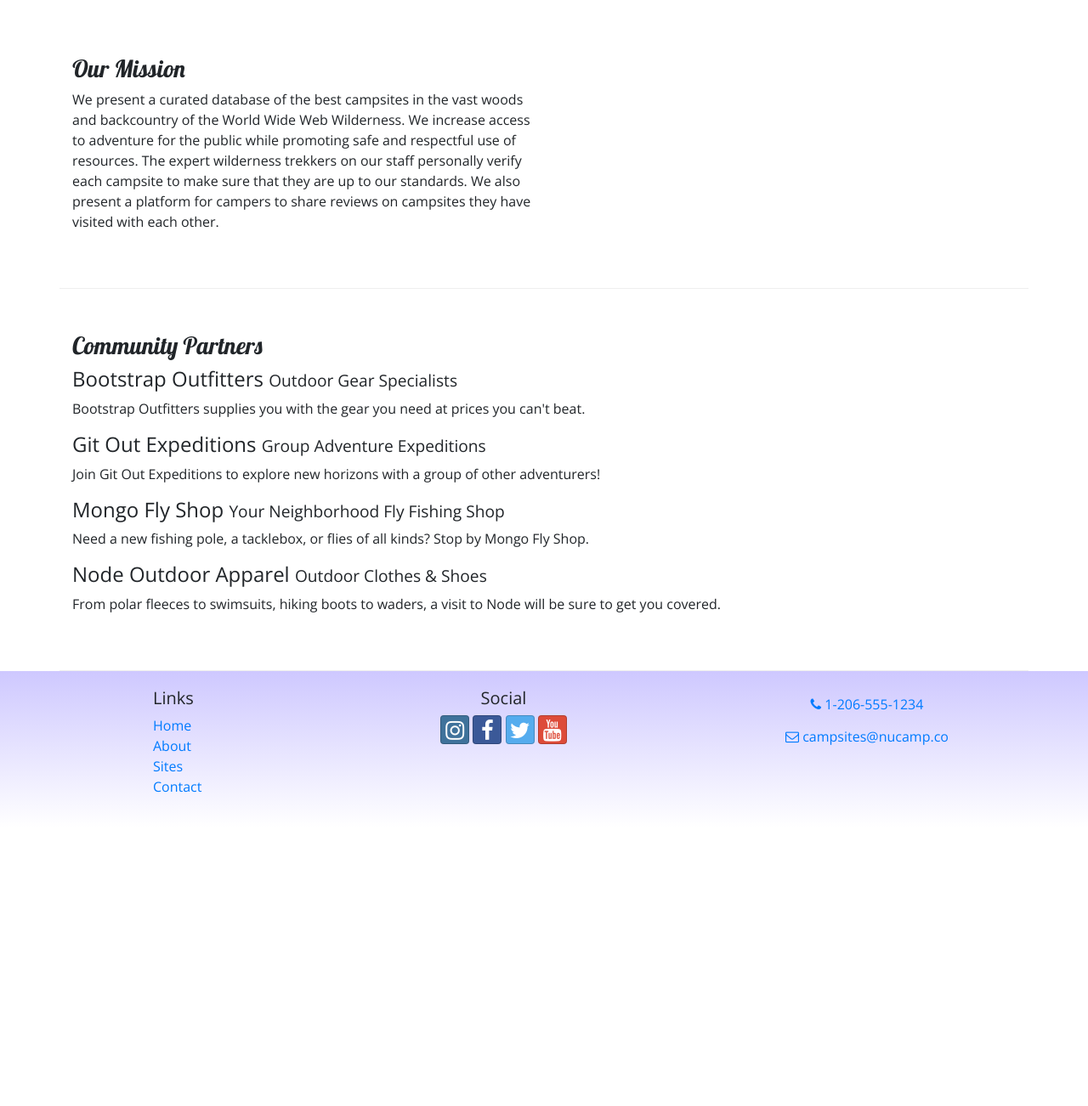
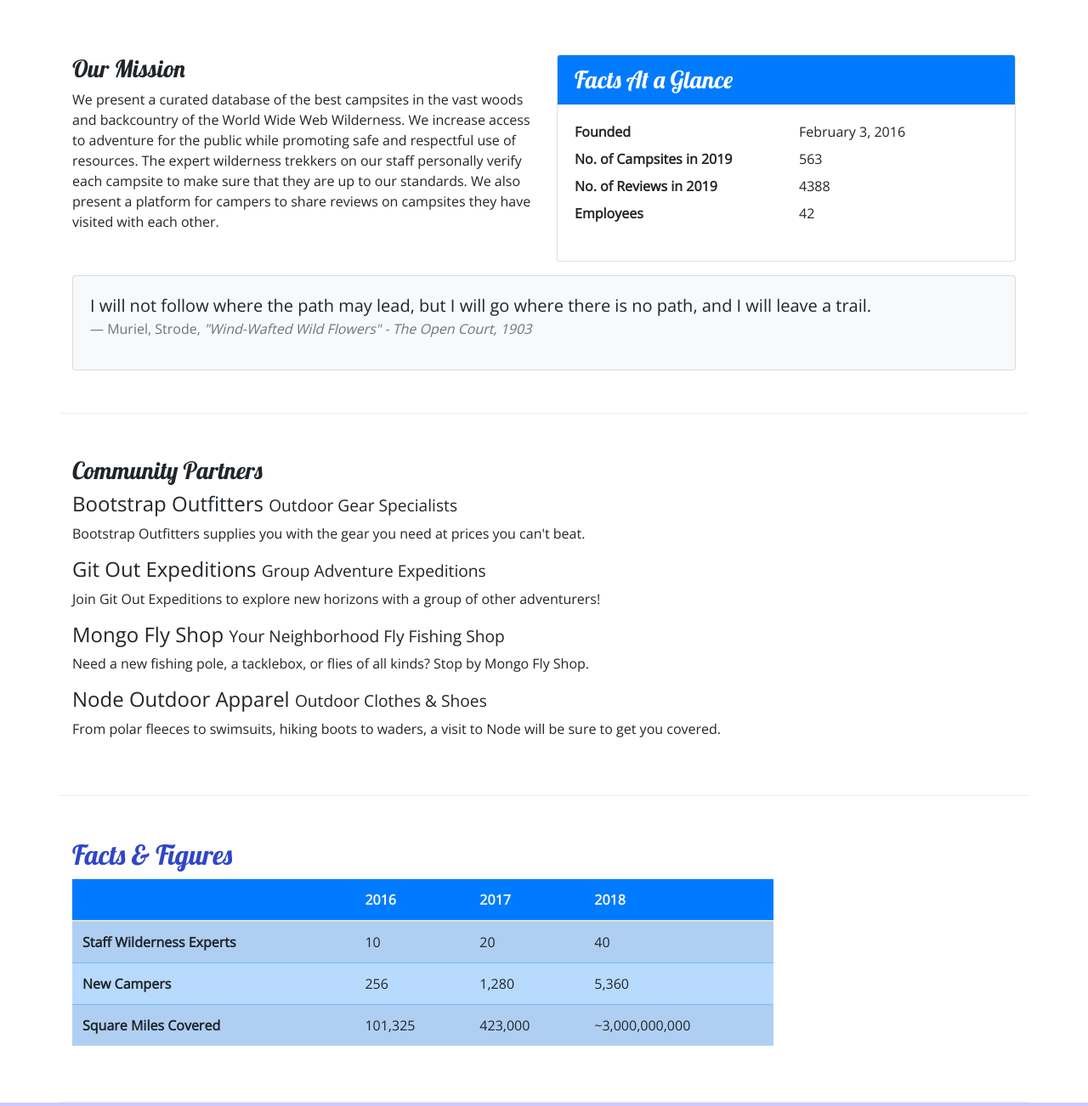
Before and after one commit to sahussain110/nucampsite-bootstrap, a website: page aboutus.html in a window 1280 px wide. Shown: the part 340-1642 px from the top of the page at 85% size. Before the commit the page ends 1314 px from the top, so only its background shows below. Drawn offline with nearby package versions, Linux system fonts and the light colour scheme.

Commit message:
Tables and Cards

```diff
--- a/aboutus.html
+++ b/aboutus.html
@@ -57,13 +57,40 @@
                 </ol>
                 <h2>About Us</h2>
                 <hr />
+            </div>
         </div>
-    </div>
 
         <div class="row row-content">
             <div class="col-sm-6">
                 <h3>Our Mission</h3>
                 <p>We present a curated database of the best campsites in the vast woods and backcountry of the World Wide Web Wilderness. We increase access to adventure for the public while promoting safe and respectful use of resources. The expert wilderness trekkers on our staff personally verify each campsite to make sure that they are up to our standards. We also present a platform for campers to share reviews on campsites they have visited with each other.</p>
+            </div>
+            <div class="col-sm-6">
+                <div class="card">
+                    <h3 class="card-header bg-primary text-white">Facts At a Glance</h3>
+                    <div class="card-body">
+                        <dl class="row">
+                            <dt class="col-6">Founded</dt>
+                            <dd class="col-6">February 3, 2016</dd>
+                            <dt class="col-6">No. of Campsites in 2019</dt>
+                            <dd class="col-6">563</dd>
+                            <dt class="col-6">No. of Reviews in 2019</dt>
+                            <dd class="col-6">4388</dd>
+                            <dt class="col-6">Employees</dt>
+                            <dd class="col-6">42</dd>
+                        </dl>
+                    </div>
+                </div>
+            </div>
+            <div class="col">
+                <div class="card bg-light mt-3">
+                    <blockquote class="blockquote card-body">
+                        <p class="mb-0">I will not follow where the path may lead, but I will go where there is no path, and I will leave a trail.</p>
+                        <footer class="blockquote-footer">Muriel, Strode,
+                            <cite title="Source Title">"Wind-Wafted Wild Flowers" - The Open Court, 1903</cite>
+                        </footer>
+                    </blockquote>
+                </div>
             </div>
         </div>
 
@@ -80,9 +107,47 @@
                 <p class="d-none d-sm-block">From polar fleeces to swimsuits, hiking boots to waders, a visit to Node will be sure to get you covered.</p>
             </div>
         </div>
+
+        <div class="row row-content">
+            <div class="col-sm-9">
+            	<h2>Facts &amp; Figures</h2>
+            	<div class="table-responsive">
+               	    <table class="table table-striped">
+	                    <thead>
+	                        <tr class="bg-primary text-light">
+	                            <th></th>
+	                            <th>2016</th>
+	                            <th>2017</th>
+	                            <th>2018</th>
+	                        </tr>
+                    	</thead>
+	                    <tbody class="table-primary">
+                            <tr>
+                                <th>Staff Wilderness Experts</th>
+                                <td>10</td>
+                                <td>20</td>
+                                <td>40</td>
+                            </tr>
+                            <tr>
+                                <th>New Campers</th>
+                                <td>256</td>
+                                <td>1,280</td>
+                                <td>5,360</td>
+                            </tr>
+                            <tr>
+                                <th>Square Miles Covered</th>
+                                <td>101,325</td>
+                                <td>423,000</td>
+                                <td>~3,000,000,000</td>
+                            </tr>
+                        </tbody>
+                    </table>
+                </div>
+            </div>
+       </div>
     </div>
 
-    <footer>
+    <footer class="site-footer">
         <div class="container">
             <div class="row">
                 <div class="col-4 col-sm-2 offset-1">
--- a/css/styles.css
+++ b/css/styles.css
@@ -14,7 +14,7 @@ header h2 {
     color: #CEC8FF;
 }
 
-footer {
+.site-footer {
     background-image: linear-gradient(#CEC8FF, white);
     padding: 20px 0;
 }
```
Also changed, not shown: contactus.html (+1 -1 lines), index.html (+1 -1 lines).
